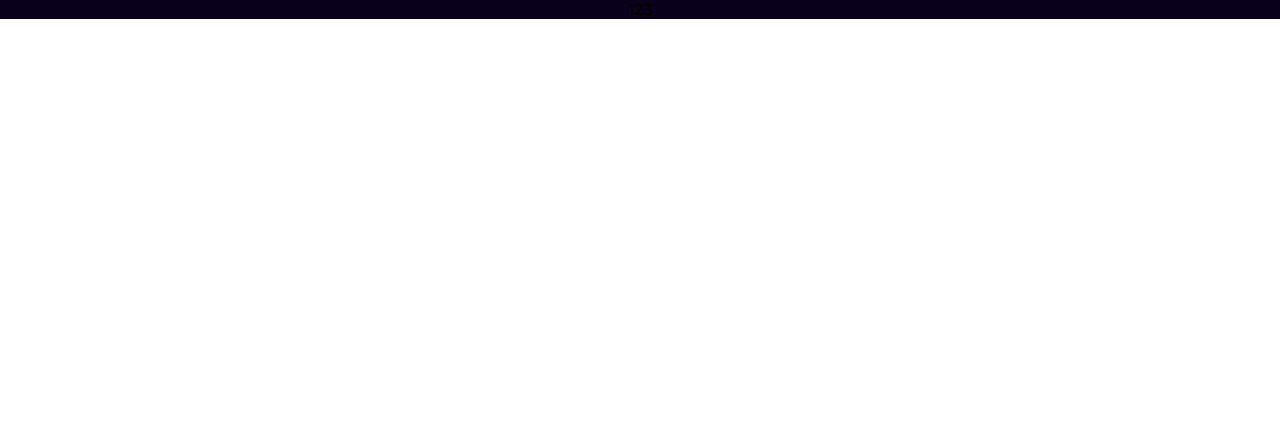
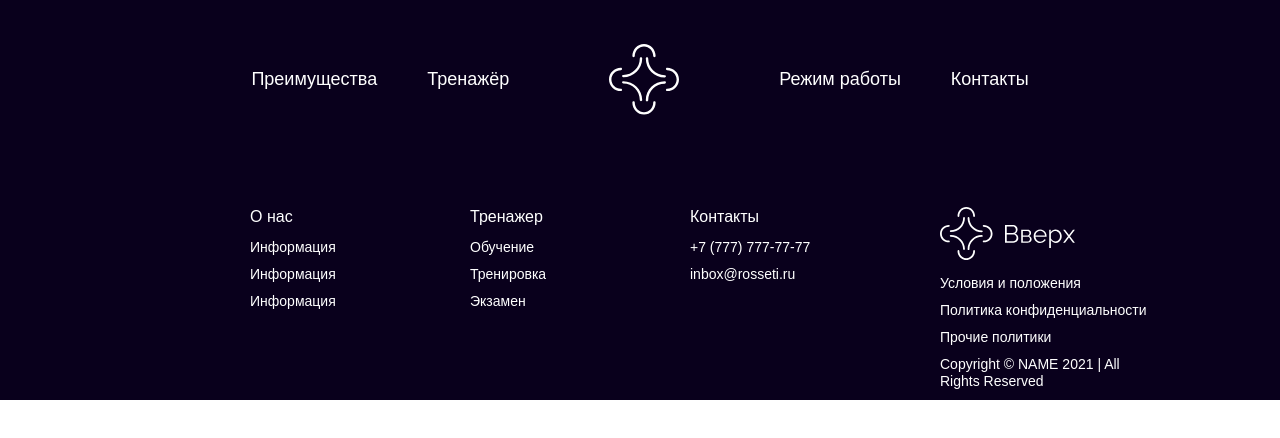
Before and after one commit to polskikh01/VES_front, a React (Create React App) app: page /education in a window 1280 px wide. Shown: the top 438 px of the page. Built offline with nearby package versions, Linux system fonts and the light colour scheme.

Commit message:
feat nav

```diff
--- a/src/components/Nav.jsx
+++ b/src/components/Nav.jsx
@@ -55,7 +55,7 @@
             <StyledUl>
                 <StyledLi align="center" mr="25px"><StyledA href={"#benefits"}>Преимущества</StyledA></StyledLi>
                 <StyledLi align="center" ml="25px" mr="100px"><StyledA><StyledLink to="/education">Тренажёр</StyledLink></StyledA></StyledLi>
-                <img src={logo} alt="logo" />
+                <StyledLink to="/"><img src={logo} alt="logo" /></StyledLink>
                 <StyledLi align="center" ml="100px" mr="25px"><StyledA href={"#mode"}>Режим работы</StyledA></StyledLi>
                 <StyledLi align="center" ml="25px"><StyledA href={"mail"}>Контакты</StyledA></StyledLi>
             </StyledUl>
--- a/src/containers/Education.jsx
+++ b/src/containers/Education.jsx
@@ -2,10 +2,28 @@
 
 import styled from "styled-components";
 
-const Education = () => {
+import Flex from "../components/Flex";
+import Header from "../components/Header";
+import Footer from "../components/Footer";
+
+const StyledApp = styled(Flex)`
+  width: 100%;
+  background-color: #09001C;
+  color: #FFFFFF;
+`
+
+const App = (props) => {
     return (
-        <div>123</div>
+        <StyledApp
+            justify="center"
+            align="center"
+            direction="column"
+        >
+            <Header/>
+
+            <Footer />
+        </StyledApp>
     )
 }
 
-export default Education;
+export default App;
```
